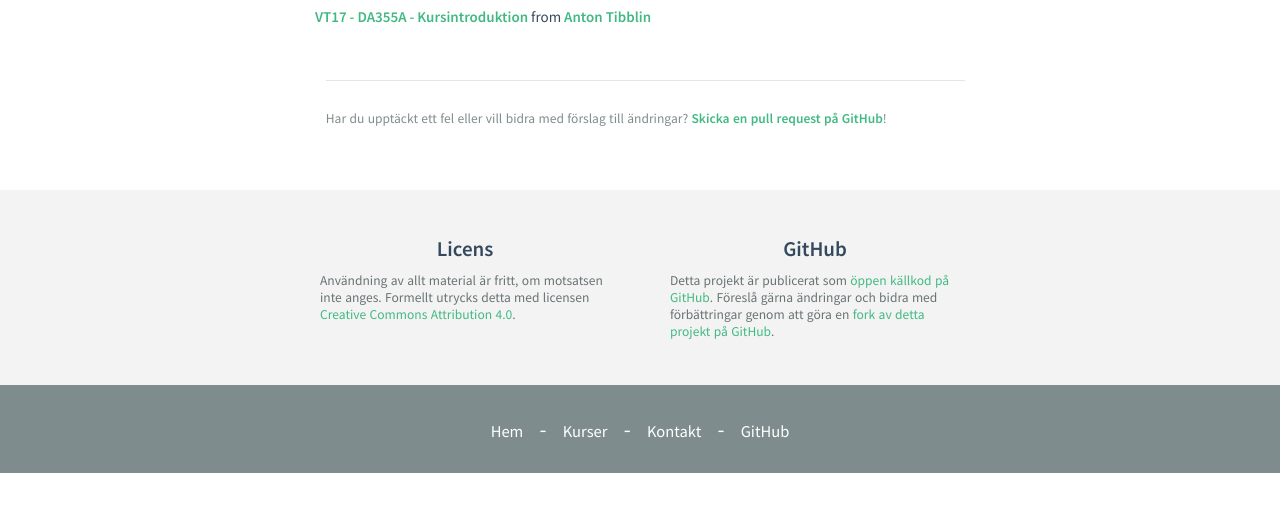
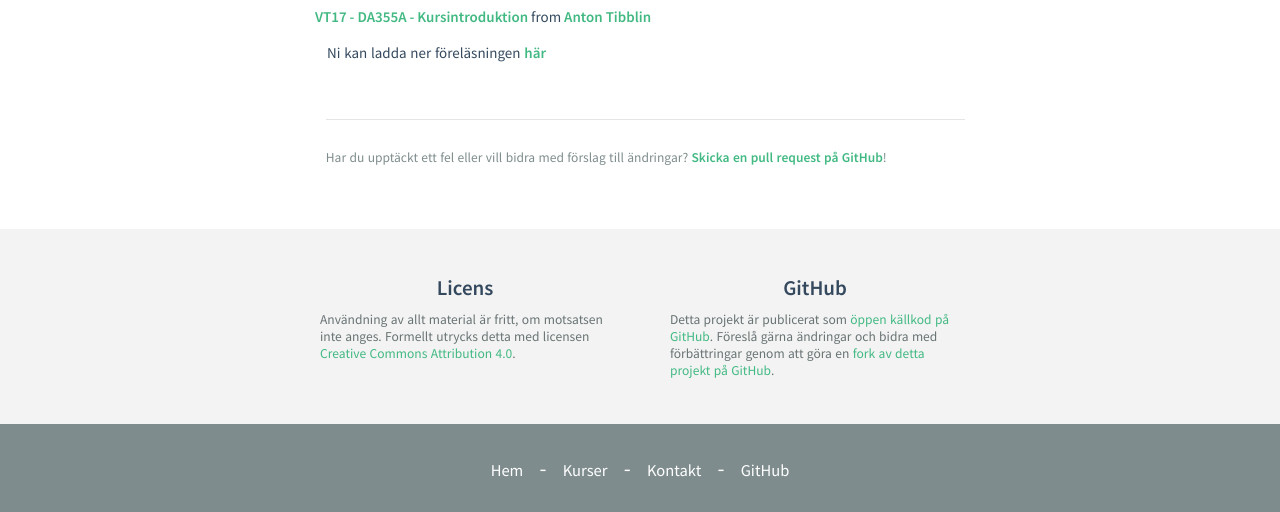
Before and after one commit to mau-dvmt/mah-dv.github.io, a Jekyll site: the page built from courses/da344a-da355a/lectures/le1.md, in a window 1280 px wide. Shown: the part 651-1163 px from the top of the page. Built offline with Jekyll 4.4.1, drawn with Linux system fonts in a browser that asks for light colours; before the commit the page ends 1124 px from its top, so only the background shows below that.

Commit message:
Added PDF for old lectures

```diff
--- a/courses/da344a-da355a/lectures/le1.md
+++ b/courses/da344a-da355a/lectures/le1.md
@@ -6,3 +6,5 @@ code: "da344a-da355a"
 # Kursintroduktion
 
 <iframe src="//www.slideshare.net/slideshow/embed_code/key/tZs87Thr1Y5IMM" width="595" height="485" frameborder="0" marginwidth="0" marginheight="0" scrolling="no" style="border:1px solid #CCC; border-width:1px; margin-bottom:5px; max-width: 100%;" allowfullscreen> </iframe> <div style="margin-bottom:5px"> <strong> <a href="//www.slideshare.net/AntonTibblin/vt17-da355a-kursintroduktion" title="VT17 - DA355A - Kursintroduktion" target="_blank">VT17 - DA355A - Kursintroduktion</a> </strong> from <strong><a target="_blank" href="//www.slideshare.net/AntonTibblin">Anton Tibblin</a></strong> </div>
+
+Ni kan ladda ner föreläsningen [här](1.pdf)
```
Also changed, not shown: courses/da344a-da355a/lectures/le2.md (+2 -0 lines), 2 other files.
